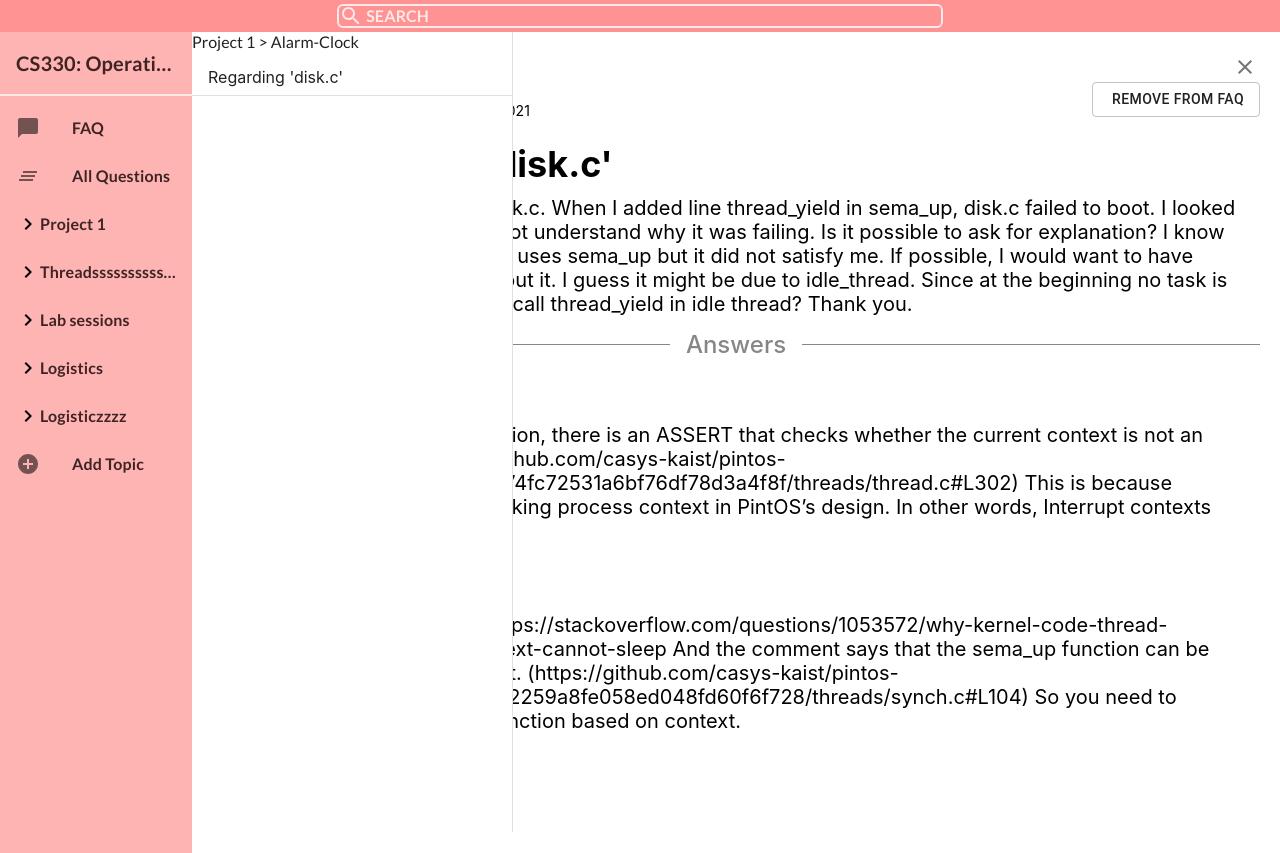
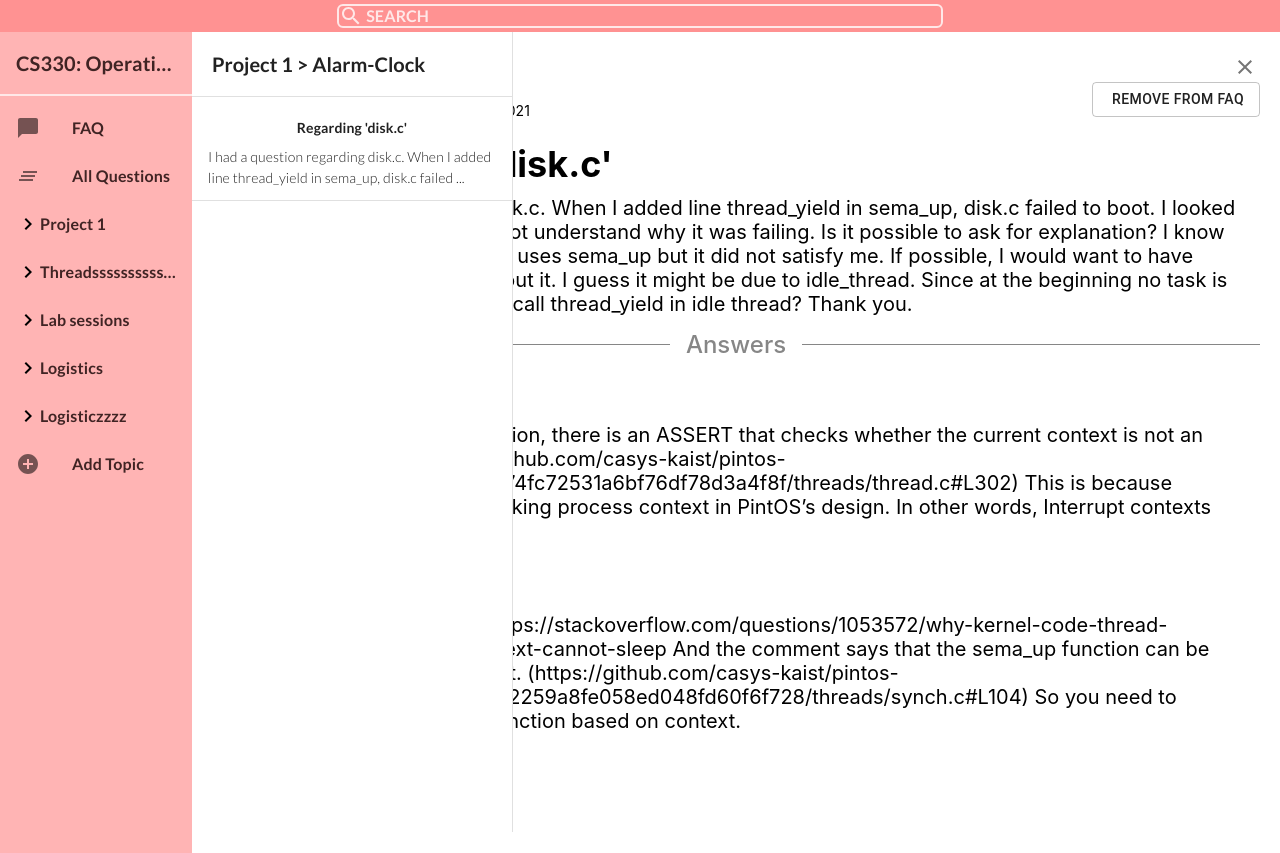
Before and after one commit to busankimchi/CS374-design-project, a React (Create React App) app: page /faq in a window 1280 px wide. Built offline with nearby package versions, Linux system fonts and the light colour scheme; no server answers; the database is empty.

Commit message:
Change layout of question list

```diff
--- a/src/components/QuestionList.tsx
+++ b/src/components/QuestionList.tsx
@@ -1,6 +1,7 @@
 import { FC } from 'react';
 import styled from 'styled-components';
-import { Drawer, Box, List, ListItem, Divider } from '@material-ui/core';
+import { Drawer, Box, List, ListItem, ListItemText, Typography, Divider as DefaultDivider } from '@material-ui/core';
+import { H3, H5, B1, B2, B3, GRAY } from 'utils/themes';
 
 interface QuestionListHeaderProp {
   topic: string;
@@ -28,8 +29,18 @@ export const QuestionList: FC = () => {
       <QuestionListHeader>
         {QuestionListHeaderContent.topic} {'>'} {QuestionListHeaderContent.subtopic}
       </QuestionListHeader>
+      <Divider />
       <QuestionListDrawerBody>
-        <QuestionListElement button>{QuestionListElementContent.title}</QuestionListElement>
+        <QuestionListElement button>
+          <QuestionListElementTitle>
+            <ListItemText>
+              {QuestionListElementContent.title} <br />
+            </ListItemText>
+          </QuestionListElementTitle>
+          <QuestionListElementBody>
+            <ListItemText>{QuestionListElementContent.content}</ListItemText>
+          </QuestionListElementBody>
+        </QuestionListElement>
         <Divider />
       </QuestionListDrawerBody>
     </QuestionListDrawer>
@@ -37,6 +48,10 @@ export const QuestionList: FC = () => {
 };
 
 const QuestionListElement = styled(ListItem)`
+  padding: 0.2em 0.2em 0.2em 1em;
+  display: flex;
+  flex-direction: column;
+  alignItems: 'left';
   :hover {
     background-color: #cdcdcd;
   }
@@ -44,6 +59,20 @@ const QuestionListElement = styled(ListItem)`
     background-color: #{PINK_3};
   }
 `;
+
+const QuestionListElementBody = styled(Box)`
+  .MuiTypography-root {
+    ${B3};
+  }
+  white-space: pre-line;
+`;
+
+const QuestionListElementTitle = styled(Box)`
+.MuiTypography-root {
+  ${H5};
+}
+`;
+
 const QuestionListDrawer = styled(Drawer)`
   .MuiDrawer-paperAnchorLeft {
     width: 25%;
@@ -51,10 +80,14 @@ const QuestionListDrawer = styled(Drawer)`
     right: auto;
     top: 4vh;
   }
-
 `;
 const QuestionListDrawerBody = styled(List)``;
 
 const QuestionListHeader = styled(Box)`
-  font-family: Lato;
+  padding: 1em;
+  ${H3}
 `;
+
+const Divider = styled(DefaultDivider)`
+  background-color: ${GRAY};
+`;
```
